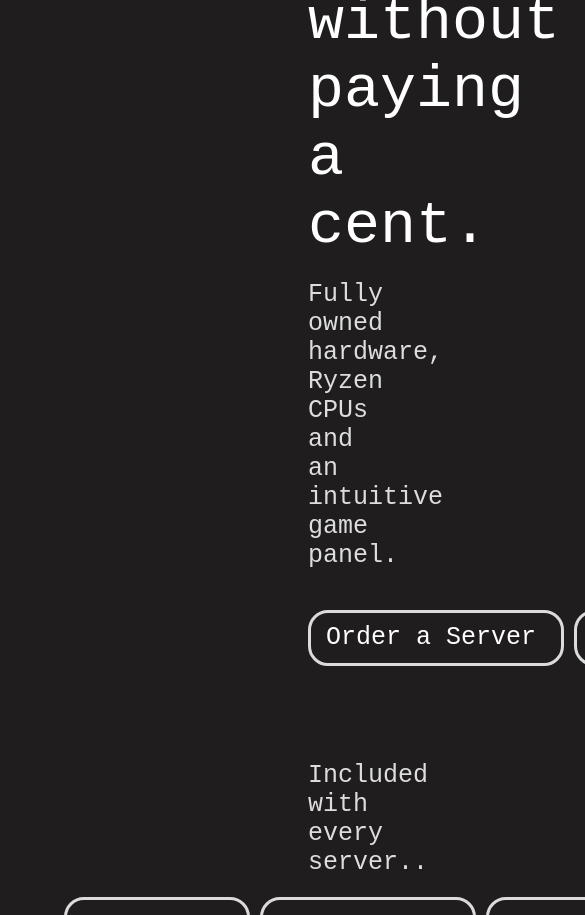
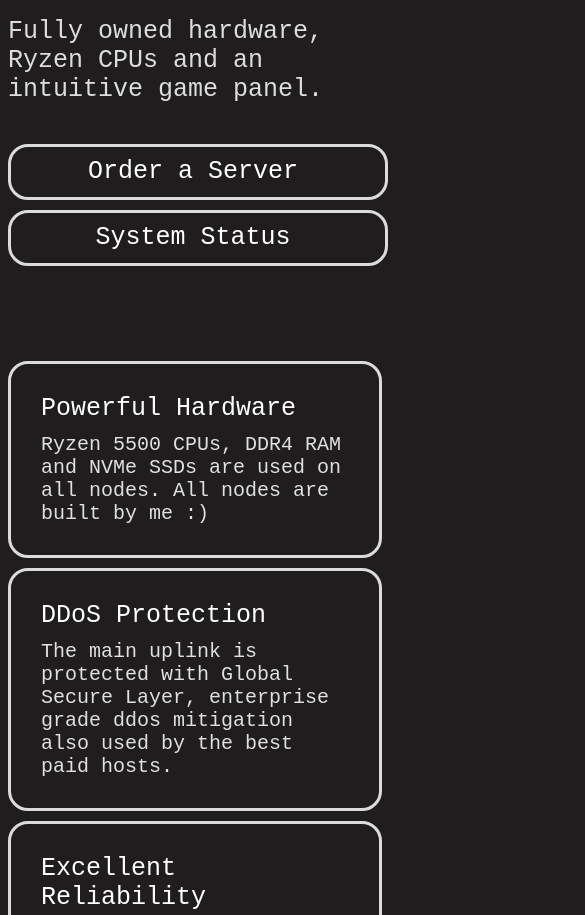
Before and after one commit to Alecks20/alecks.host, a plain HTML site: page index.html in a window 390 px wide. Shown: the part 580-1495 px from the top of the page, 585 px wide, since content can reach past the window. Drawn offline with Linux system fonts and the light colour scheme.

Commit message:
Add mobile support

```diff
--- a/index.html
+++ b/index.html
@@ -8,7 +8,7 @@
     <link rel="stylesheet" href="/styles.css">
 </head>
 <body>
-    <div>
+    <div class="main-container">
      <p class="nav">
      🌱 <a class="description" style="margin-left: 0;" href="/">Home</a> - <a class="description" style="margin-left: 0;" href="/faq">FAQ</a> - <a class="description" style="margin-left: 0;" href="https://panel.tails.host">Panel</a></p>
      <p class="title">
@@ -18,24 +18,23 @@
      <p class="description">
      Fully owned hardware, Ryzen CPUs and an intuitive game panel.
      </p>
-    </div>
-    <div class="buttons-container">
+     <div class="buttons-container">
       <div class="button-box">
         <p class="button-text"><a class="button-text" style="margin-left: 0;" href="/order">Order a Server</a></p>
       </div>
-      <div class="button-box">
+       <div class="button-box">
         <p class="button-text"><a class="button-text" style="margin-left: 0;" href="https://status.tails.host">System Status</a></p>
-      </div>
-    </div>
+       </div>
+     </div>
 
 
-    <p class="description box-section-title">
-     Included with every server..
-    </p>
+    </div>
+    <div style="margin-top: 75px;"></div>
+
     <div class="grid-container">
      <div class="box">
         <p class="box-title">Powerful Hardware</p>
-        <p class="box-description">Ryzen 5500X CPUs, DDR4 RAM and NVMe SSDs are used on all nodes. All nodes are built by me :)</p>
+        <p class="box-description">Ryzen 5500 CPUs, DDR4 RAM and NVMe SSDs are used on all nodes. All nodes are built by me :)</p>
      </div>
      <div class="box">
         <p class="box-title">DDoS Protection</p>
--- a/styles.css
+++ b/styles.css
@@ -8,22 +8,24 @@ body {
     font-size: 25px;
     margin: 0px;
     margin-top: 100px;
-    margin-left: 300px;
     margin-bottom: 20px;
+}
+
+.main-container {
+    margin: auto;
+    width: 70%;
 }
 
 .title {
     color: white;
     font-size: 60px;
     margin: 0px;
-    margin-left: 300px;
 }
 
 .description {
     color: rgb(221, 221, 221);
     font-size: 25px;
     margin: 0px;
-    margin-left: 300px;
     margin-top: 20px;
 }
 
@@ -35,6 +37,7 @@ body {
 .grid-container {
     display: grid;
     grid-template-columns: repeat(3,1fr);
+    column-width: 100%;
     gap: 10px;
     padding: 20px;
     width: 70%;
@@ -48,7 +51,6 @@ body {
     gap: 10px;
     padding: 20px;
     padding-left: 0px;
-    margin-left: 300px;
     width: 200px;
     margin-top: 20px;
 }
@@ -71,7 +73,7 @@ body {
 .box {
     border: 3px solid rgb(219, 219, 219);
     border-radius: 20px;
-    height: 200px;
+    height: auto;
 }
 
 .box-title {
@@ -99,11 +101,38 @@ body {
   cursor: pointer;
 }
 
-@media (max-width: 767px) {
-    .grid-container ul {
+@media (max-width: 1500px) {
+    .grid-container {
       width: 100%;
       margin-left: 0;
       margin-right: 0;
+      padding: 0;
+      grid-template-columns: repeat(2,1fr);
+    }
+  }
+
+
+@media (max-width: 767px) {
+    .grid-container {
+      margin-right: 0;
+      width: 100%;
+      margin-left: 0;
+      margin-right: 0;
+      padding: 0;
       grid-template-columns: repeat(1,1fr);
     }
+    .main-container {
+        width: 100%;
+
+    }
+    .buttons-container {
+      width: 100%;
+      grid-template-columns: repeat(1,1fr);
+    }
+    .button-box {
+        width: 100%;
+    }
+    .nav {
+        margin-top: 50px;
+    }
   }
```
Also changed, not shown: faq/index.html (+5 -5 lines).
